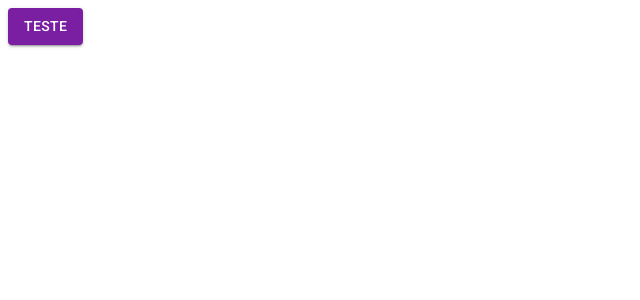
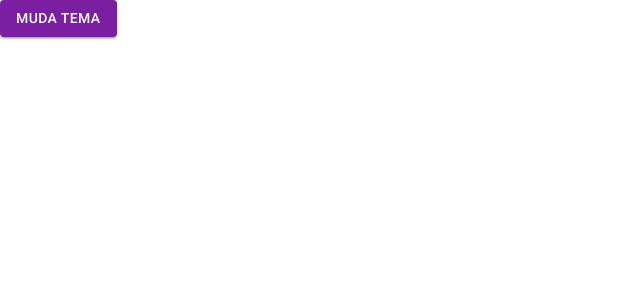
Before and after one commit to lucasmsalame/bibliotecatypemuireact, a React (Create React App) app: page /pagina-inicial in a window 1280 px wide. Shown: the top 300 px of the page, without its empty margins (0-640 px from the left). Built offline with nearby package versions, Linux system fonts and the light colour scheme.

Commit message:
Adicionando tema escuro e troca de temas

```diff
--- a/public/index.html
+++ b/public/index.html
@@ -14,7 +14,7 @@
     <link rel="stylesheet" href="https://fonts.googleapis.com/icon?family=Material+Icons"
 />
   </head>
-  <body>
+  <body style="margin: 0;padding: 0;">
     <noscript>Você precisa de javascript para rodar a aplicação.</noscript>
     <div id="root"></div>
   </body>
--- a/src/routes/index.tsx
+++ b/src/routes/index.tsx
@@ -1,11 +1,13 @@
 import { Button } from '@mui/material';
 import { Routes, Route, Navigate } from 'react-router-dom';
+import { useAppThemeContext } from '../shared/contexts';
 
 export const AppRoutes = () => {
+    const { toggleTheme } = useAppThemeContext();
 
     return(
         <Routes>
-            <Route path="/pagina-inicial" element={<Button variant='contained' color='primary'>Teste</Button>}/>
+            <Route path="/pagina-inicial" element={<Button variant='contained' color='primary' onClick={toggleTheme}>Muda tema</Button>}/>
 
             <Route path="*" element={<Navigate to="/pagina-inicial"/>} />
         </Routes>
--- /dev/null
+++ b/src/shared/contexts/ThemeContext.tsx
@@ -0,0 +1,40 @@
+import React, { createContext, useCallback, useContext, useMemo, useState } from "react";
+import { ThemeProvider } from "@mui/material";
+
+import { DarkTheme, LightTheme } from "./../themes";
+import { Box } from "@mui/system";
+
+interface IThemeContextData {
+    themeName: 'light' | 'dark';
+    toggleTheme: () => void;
+}
+
+const ThemeContext = createContext({} as IThemeContextData);
+
+export const useAppThemeContext = () => {
+    return useContext(ThemeContext);
+}
+
+export const AppThemeProvider: React.FC<{children: React.ReactNode}> = ({  children }) =>{
+    const [themeName, setThemeName] = useState<'light' | 'dark'>('light');
+
+    const toggleTheme = useCallback (() => {
+        setThemeName(oldThemeName => oldThemeName === 'light' ? 'dark': 'light');
+    }, []);
+
+    const theme = useMemo(() => {
+       if (themeName === 'light') return LightTheme;
+
+       return DarkTheme;
+    }, [themeName]);
+
+    return(
+        <ThemeContext.Provider value={{ themeName, toggleTheme}}>
+            <ThemeProvider theme={theme}>
+                <Box width="100vw" height="100vw" bgcolor={theme.palette.background.default}>
+                {children}
+                </Box>
+            </ThemeProvider>
+        </ThemeContext.Provider>
+    );
+}
--- a/src/shared/contexts/index.ts
+++ b/src/shared/contexts/index.ts
@@ -1 +1 @@
-export { };
+export * from './ThemeContext';
--- /dev/null
+++ b/src/shared/themes/Dark.ts
@@ -0,0 +1,23 @@
+import { createTheme } from "@mui/material";
+import { blue, cyan, purple, red } from "@mui/material/colors";
+
+export const DarkTheme = createTheme({
+  palette: {
+    primary: {
+        main: purple[700],
+        dark: purple[800],
+        light: purple[500],
+        contrastText: '#FFFFFF',
+    },
+    secondary: {
+        main: cyan[500],
+        dark: cyan[400],
+        light: cyan[300],
+        contrastText: '#FFFFFF',
+    },
+    background: {
+        default: '#202124',
+        paper: '#303134',
+    }
+  },
+});
--- a/src/shared/themes/index.ts
+++ b/src/shared/themes/index.ts
@@ -1 +1,2 @@
 export * from './Light';
+export * from './Dark';
```
Also changed, not shown: src/App.tsx (+5 -5 lines).
